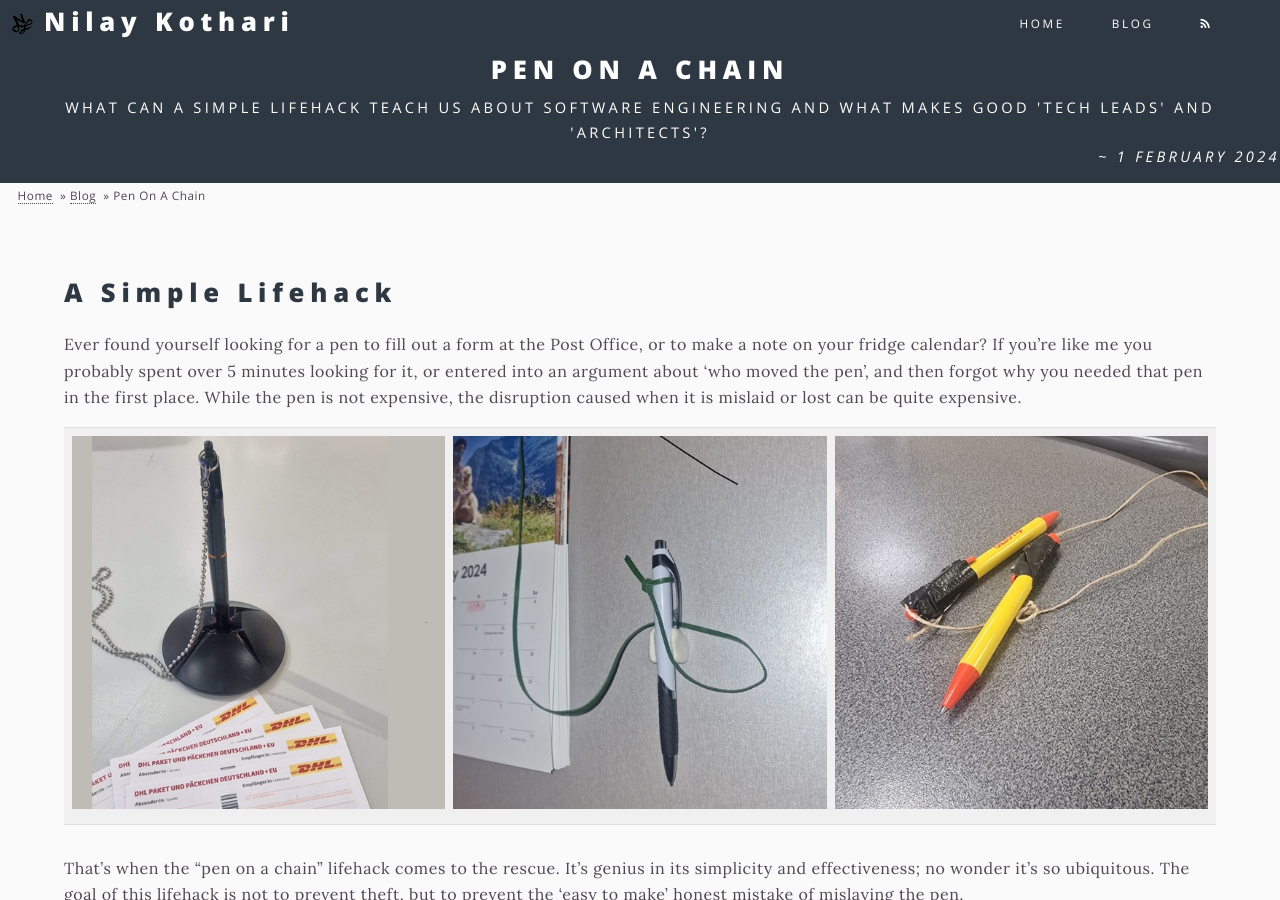
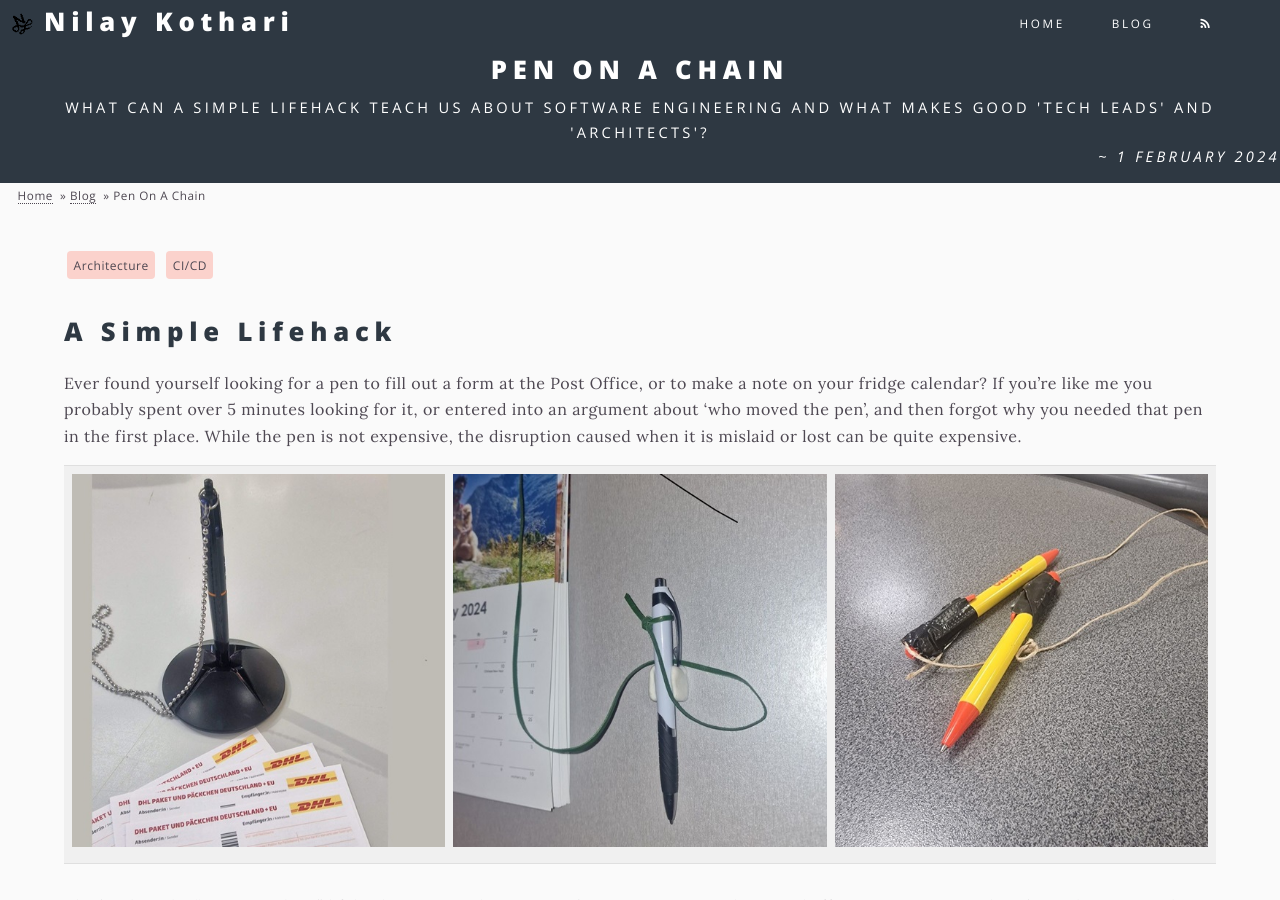
Before and after one commit to nilaymk/nilaymk.github.io, a Jekyll site: the page built from blog/_posts/2024-02-01-pen-on-a-chain.md, in a window 1280 px wide and 900 px high. Built offline with Jekyll 4.4.1, drawn with Linux system fonts in a browser that asks for light colours; emoji names are drawn with the system emoji font; our own code applies the rules of GitHub Pages for plain Markdown files.

Commit message:
Make blog featured

```diff
--- a/blog/_posts/2024-02-01-pen-on-a-chain.md
+++ b/blog/_posts/2024-02-01-pen-on-a-chain.md
@@ -3,6 +3,10 @@ title: "Pen On A Chain"
 slug: "pen on a chain"
 excerpt: What can a simple lifehack teach us about Software Engineering
          and what makes good 'Tech Leads' and 'Architects'?
+tags:
+  - featured
+  - Architecture
+  - CI/CD
 ---
 
 # A Simple Lifehack
```
